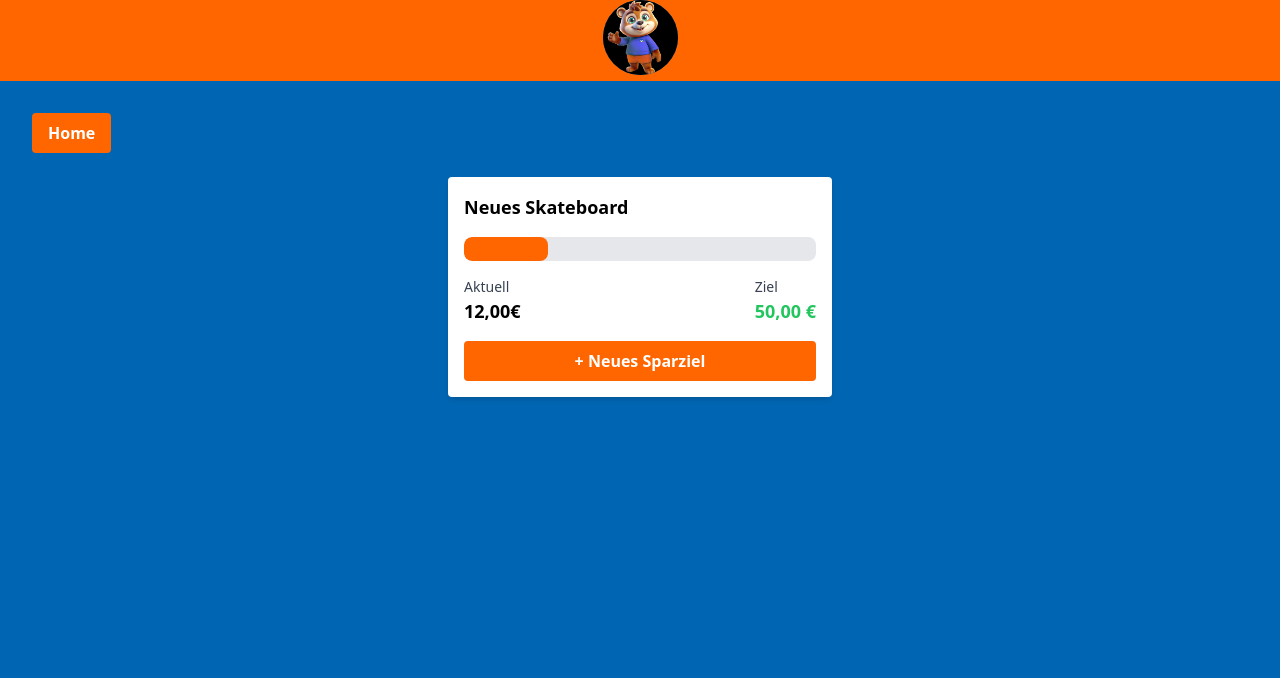
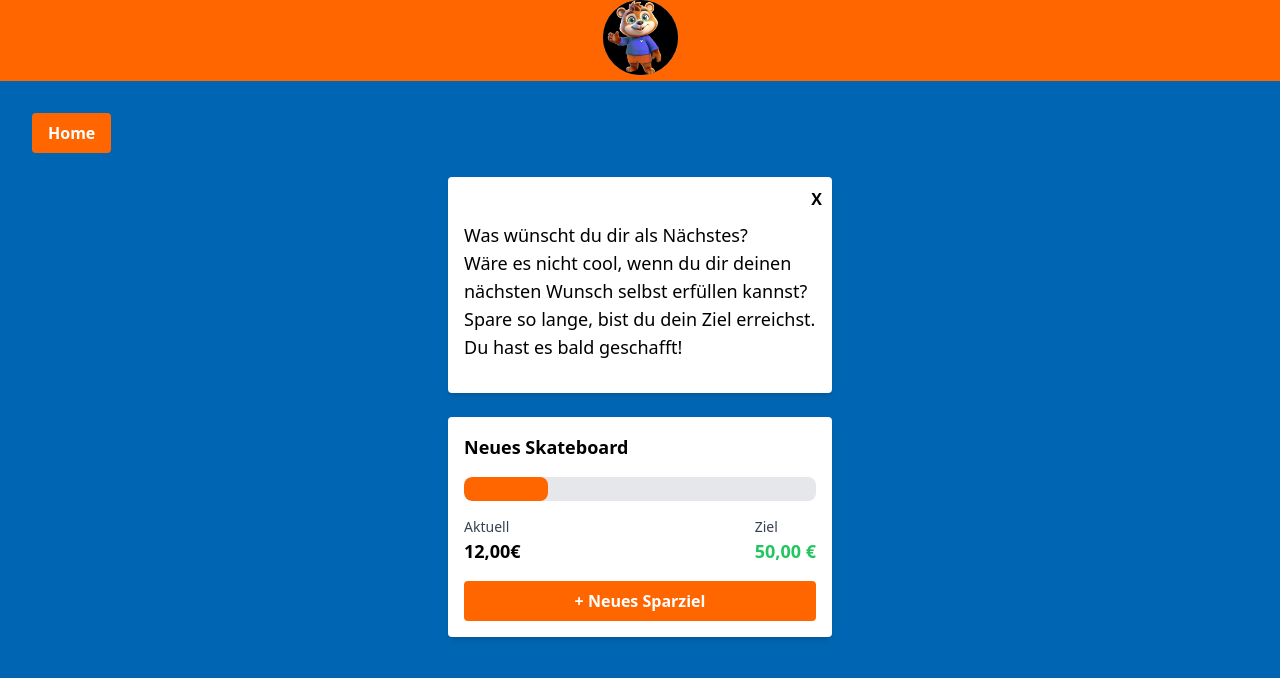
Before and after one commit to frieder331/Projekt, a plain HTML site: page sparziele.html in a window 1280 px wide. Drawn offline with nearby package versions, Linux system fonts and the light colour scheme.

Commit message:
Update sparziele.html

```diff
--- a/sparziele.html
+++ b/sparziele.html
@@ -77,6 +77,17 @@
     border-radius: 0.5rem;
     transition: width 0.3s ease-in-out;
   }
+  #benachrichtigung {
+            display: block; /* Stelle sicher, dass das Div standardmäßig sichtbar ist */
+            position: relative;
+    }
+
+        #close-btn {
+            cursor: pointer;
+            position: absolute;
+            top: 10px;
+            right: 10px;
+        }
     </style>
 </head>
 <body class="font-sans leading-normal tracking-normal background-blau">
@@ -99,6 +110,13 @@
             </a><br><br>
         </div>
 
+        <div id="benachrichtigung" class="bg-white shadow-md rounded p-4 max-w-sm mx-auto">
+            <span class="font-bold" id="close-btn" onclick="closeNotification()">X</span>
+            <h2 class="text-lg mb-4"><br>Was wünscht du dir als Nächstes?<br> Wäre es nicht cool, wenn du dir deinen nächsten Wunsch selbst erfüllen kannst?<br>
+                    Spare so lange, bist du dein Ziel erreichst. Du hast es bald geschafft!</h2>
+
+        </div>
+<br>
         <div class="bg-white shadow-md rounded p-4 max-w-sm mx-auto">
             <h2 class="text-lg font-semibold mb-4">Neues Skateboard</h2>
             <div class="progress-bar mb-4">
@@ -122,5 +140,12 @@
 
 
     </div>
+
+    <script>
+        function closeNotification() {
+            document.getElementById("benachrichtigung").style.display = "none";
+        }
+    </script>
+
 </body>
 </html>
```
